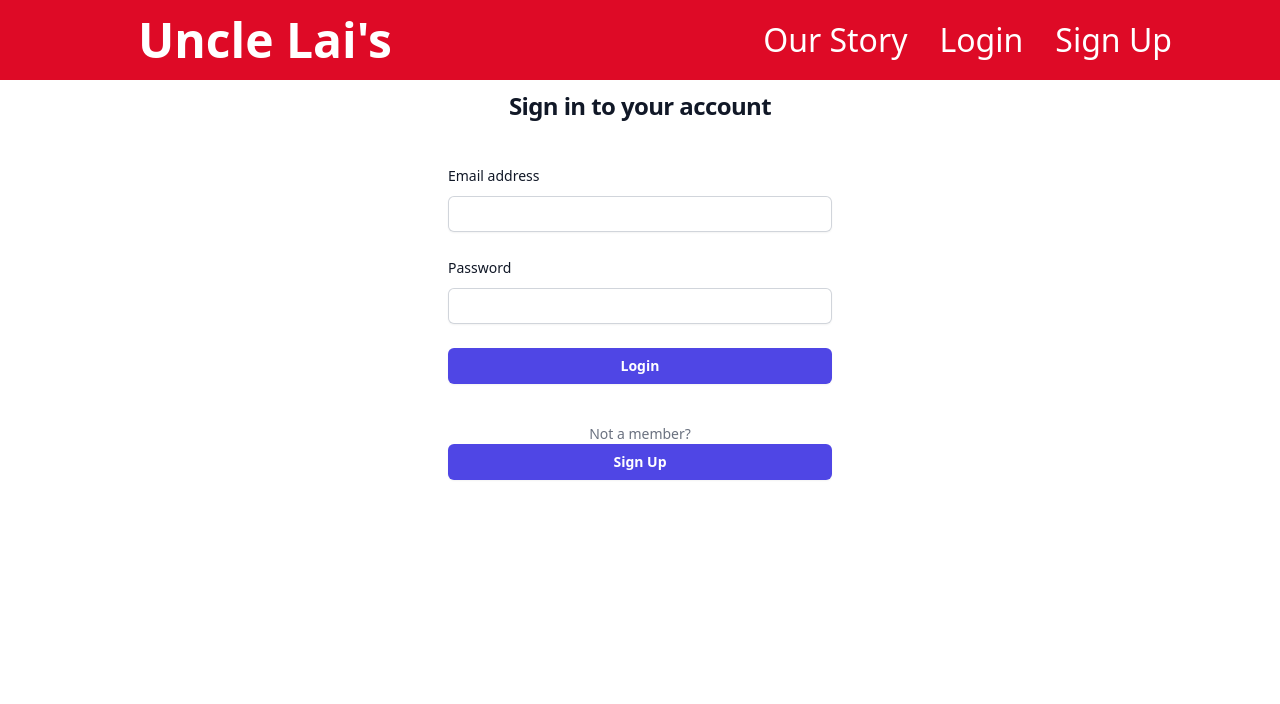
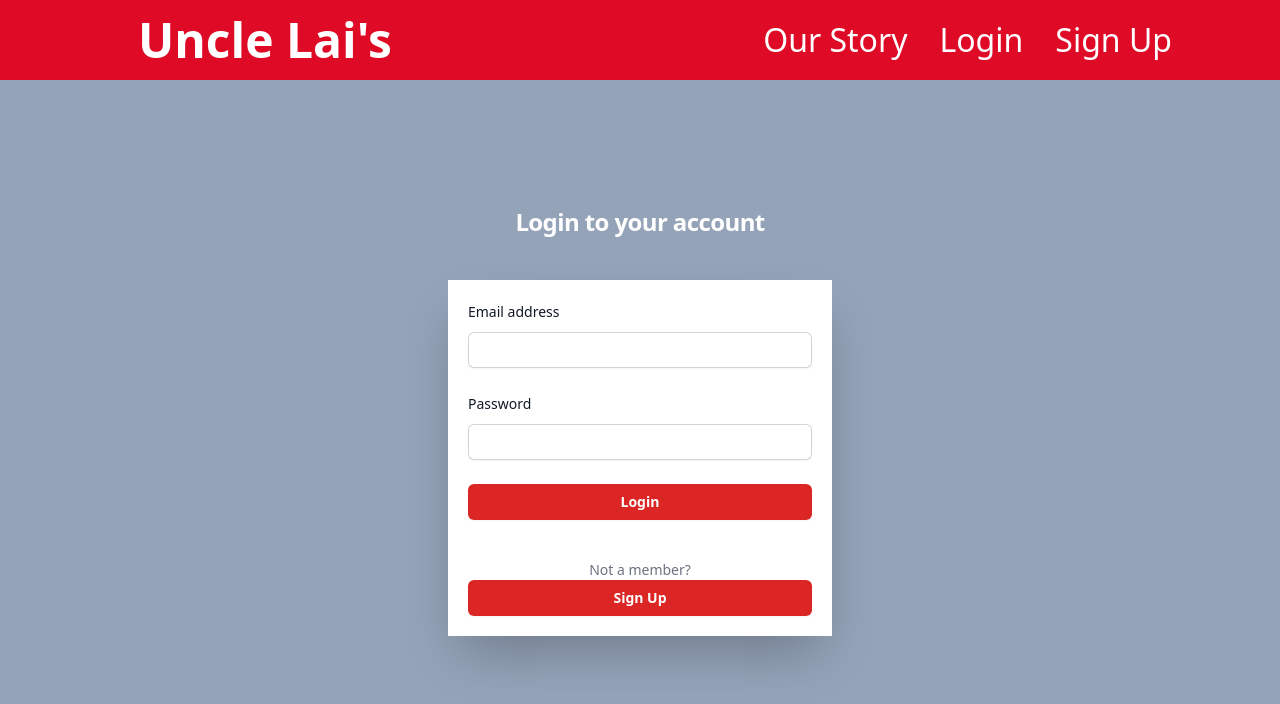
Before and after one commit to T-P15/UL-Restaurant-website, a React (Vite) app in the folder client/: page /login in a window 1280 px wide. Shown: the top 704 px of the page. Built offline with nearby package versions, Linux system fonts and the light colour scheme.

Commit message:
added styling to sign up and login

```diff
--- a/client/src/pages/login.jsx
+++ b/client/src/pages/login.jsx
@@ -47,14 +47,14 @@
       };
     return (
         <>
-        <div className="flex min-h-full flex-1 flex-col justify-center px-6 py-12 lg:px-8">
+        <div className="flex min-h-screen flex-1 flex-col justify-center px-6 py-12 lg:px-8 bg-slate-400">
           <div className="sm:mx-auto sm:w-full sm:max-w-sm">
-            <h2 className="mt-10 text-center text-2xl font-bold leading-9 tracking-tight text-gray-900">
-              Sign in to your account
+            <h2 className="mt-10 text-center text-2xl font-bold leading-9 tracking-tight text-white">
+              Login to your account
             </h2>
           </div>
 
-          <div className="mt-10 sm:mx-auto sm:w-full sm:max-w-sm">
+          <div className="mt-10 sm:mx-auto sm:w-full sm:max-w-sm p-5 bg-white shadow-2xl">
             <form className="space-y-6" onSubmit={handleFormSubmit}>
               <div>
                 <label htmlFor="email" className="block text-sm font-medium leading-6 text-gray-900">
@@ -94,7 +94,7 @@
               <div>
                 <button
                   type="submit"
-                  className="flex w-full justify-center rounded-md bg-indigo-600 px-3 py-1.5 text-sm font-semibold leading-6 text-white shadow-sm hover:bg-indigo-500 focus-visible:outline focus-visible:outline-2 focus-visible:outline-offset-2 focus-visible:outline-indigo-600"
+                  className="flex w-full justify-center rounded-md bg-red-600 px-3 py-1.5 text-sm font-semibold leading-6 text-white shadow-sm hover:bg-indigo-500 focus-visible:outline focus-visible:outline-2 focus-visible:outline-offset-2 focus-visible:outline-indigo-600"
                 >
                   Login
                 </button>
@@ -104,7 +104,7 @@
             <p className="mt-10 text-center text-sm text-gray-500">
               Not a member?{' '}
               <button
-                  className="flex w-full justify-center rounded-md bg-indigo-600 px-3 py-1.5 text-sm font-semibold leading-6 text-white shadow-sm hover:bg-indigo-500 focus-visible:outline focus-visible:outline-2 focus-visible:outline-offset-2 focus-visible:outline-indigo-600"
+                  className="flex w-full justify-center rounded-md bg-red-600 px-3 py-1.5 text-sm font-semibold leading-6 text-white shadow-sm hover:bg-indigo-500 focus-visible:outline focus-visible:outline-2 focus-visible:outline-offset-2 focus-visible:outline-indigo-600"
                 >
                   Sign Up
                 </button>
```
Also changed, not shown: client/src/pages/signup.jsx (+8 -7 lines).
